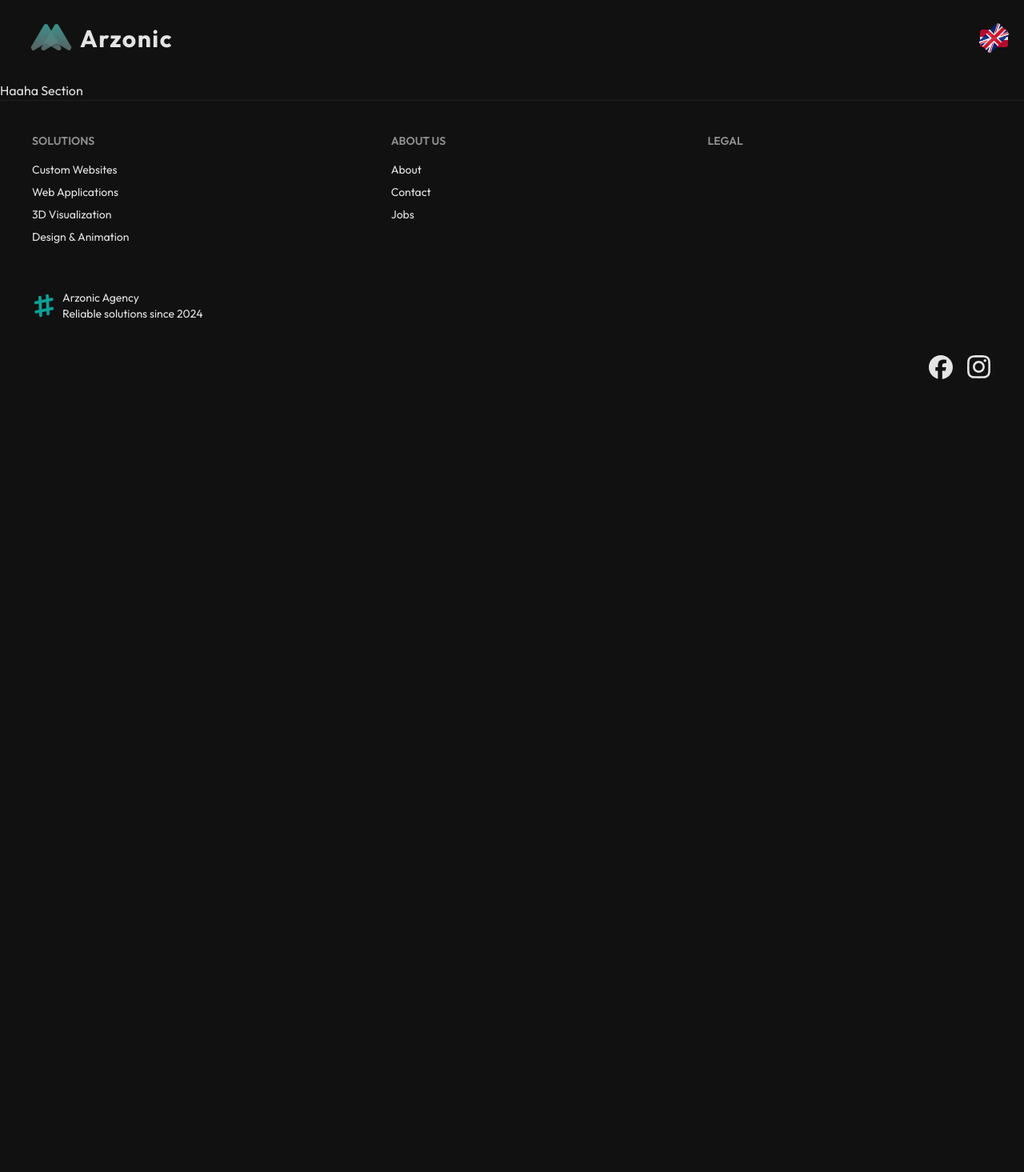
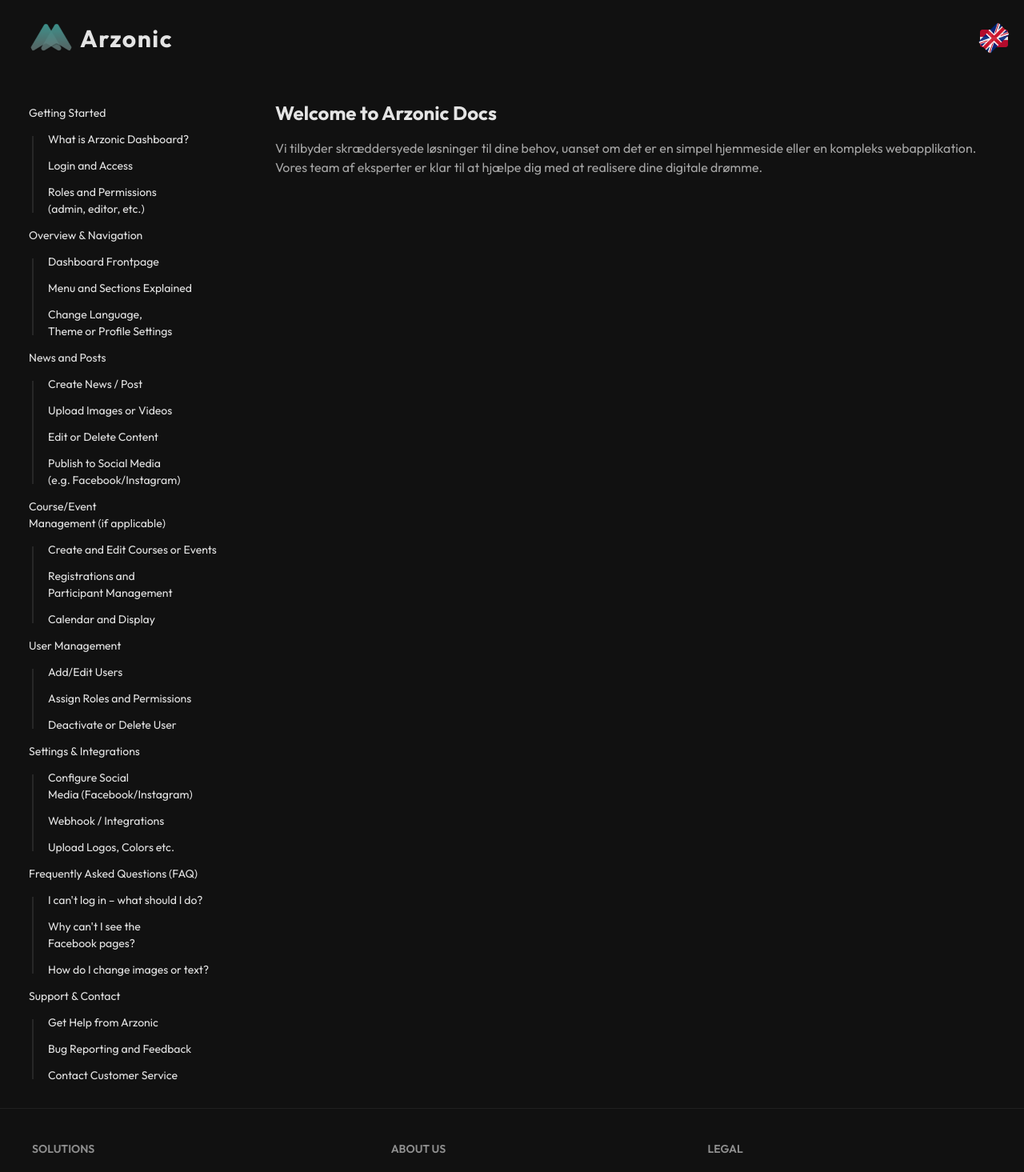
Before and after one commit to Arzonic-Agency/docs.arzonic.com, a Next.js app: page / in a window 1280 px wide. Shown: the top 1465 px of the page at 80% size. Before the commit the page ends 800 px from the top, so only its background shows below. Built offline with nearby package versions, Linux system fonts and the light colour scheme.

Commit message:
Added sidebar and translation

```diff
--- /dev/null
+++ b/src/app/(client)/HomePage.tsx
@@ -0,0 +1,23 @@
+import Sidebar from '@/components/client/layout/SideBar'
+import React from 'react'
+
+const HomePage = () => {
+  return (
+    <div className='flex flex-row'>
+        <aside className='flex-1/6'>
+          <Sidebar />
+
+        </aside>
+        <section className='flex-5/6 w-full h-full bg-base-100 overflow-y-auto'>
+            <div className='p-6'>
+                <h1 className='text-2xl font-bold mb-4'>Welcome to Arzonic Docs</h1>
+                <p className='text-base-content/70'>
+                Vi tilbyder skræddersyede løsninger til dine behov, uanset om det er en simpel hjemmeside eller en kompleks webapplikation. Vores team af eksperter er klar til at hjælpe dig med at realisere dine digitale drømme.
+                </p>
+            </div>
+        </section>
+    </div>
+  )
+}
+
+export default HomePage
--- a/src/app/(client)/page.tsx
+++ b/src/app/(client)/page.tsx
@@ -1,11 +1,12 @@
-"use client";
+import { Metadata } from "next";
+import HomePage from "./HomePage";
 
-import Section from "@/components/client/home/Section";
-
-const page = () => {
-  return <>
-    <Section />
-  </>;
+export const metadata: Metadata = {
+  title: "Arzonic Docs",
+  description:
+    "Vi tilbyder skræddersyede løsninger til dine behov, uanset om det er en simpel hjemmeside eller en kompleks webapplikation. Vores team af eksperter er klar til at hjælpe dig med at realisere dine digitale drømme.",
 };
 
-export default page;
+export default function Page() {
+  return <HomePage />;
+}
--- /dev/null
+++ b/src/components/client/layout/SideBar.tsx
@@ -0,0 +1,66 @@
+"use client";
+
+import { useTranslation } from "react-i18next";
+import Link from "next/link";
+
+const docSections = [
+	{
+		category: "getting_started",
+		items: ["what_is_dashboard", "login_access", "roles_permissions"],
+	},
+	{
+		category: "overview_navigation",
+		items: ["frontpage", "menu_sections", "change_language_theme"],
+	},
+	{
+		category: "news_posts",
+		items: ["create_post", "upload_media", "edit_delete", "social_publish"],
+	},
+	{
+		category: "course_event",
+		items: ["create_edit_course", "registration_management", "calendar_display"],
+	},
+	{
+		category: "user_management",
+		items: ["add_edit_user", "assign_roles", "deactivate_user"],
+	},
+	{
+		category: "settings_integrations",
+		items: ["configure_social", "webhook_integrations", "upload_branding"],
+	},
+	{
+		category: "faq",
+		items: ["cant_login", "cant_see_pages", "change_content"],
+	},
+	{
+		category: "support_contact",
+		items: ["get_help", "bug_feedback", "customer_service"],
+	},
+];
+
+const Sidebar = () => {
+	const { t } = useTranslation();
+
+	return (
+		<div className="p-4 w-full">
+			<ul className="menu w-72">
+				{docSections.map((section) => (
+					<li key={section.category}>
+						<span>{t(`Sidebar.${section.category}`)}</span>
+						<ul>
+							{section.items.map((item) => (
+								<li key={item}>
+									<Link href={`#${item.replace(/_/g, "-")}`}>
+										{t(`Sidebar.${item}`)}
+									</Link>
+								</li>
+							))}
+						</ul>
+					</li>
+				))}
+			</ul>
+		</div>
+	);
+};
+
+export default Sidebar;
--- a/src/i18n/locales/da.json
+++ b/src/i18n/locales/da.json
@@ -360,6 +360,48 @@
     "visualization": "3D-Design",
     "webApplications": "Webapplikationer",
     "seeMore": "Se løsninger"
+  },
+  "Sidebar": {
+    "getting_started": "Kom godt i gang",
+    "what_is_dashboard": "Hvad er Arzonic Dashboard?",
+    "login_access": "Login og adgang",
+    "roles_permissions": "Roller og tilladelser (admin, redaktør, osv.)",
+
+    "overview_navigation": "Overblik & Navigation",
+    "frontpage": "Dashboardets forside",
+    "menu_sections": "Menu og sektioner forklaret",
+    "change_language_theme": "Skift sprog, tema eller profilindstillinger",
+
+    "news_posts": "Nyheder og opslag",
+    "create_post": "Opret nyhed / post",
+    "upload_media": "Upload billeder eller videoer",
+    "edit_delete": "Rediger eller slet indhold",
+    "social_publish": "Publicering til sociale medier (fx Facebook/Instagram)",
+
+    "course_event": "Kursushåndtering / Arrangementer (hvis relevant)",
+    "create_edit_course": "Opret og rediger kurser eller events",
+    "registration_management": "Tilmeldinger og deltagerstyring",
+    "calendar_display": "Kalender og visning",
+
+    "user_management": "Brugeradministration",
+    "add_edit_user": "Tilføj/rediger brugere",
+    "assign_roles": "Tildel roller og rettigheder",
+    "deactivate_user": "Deaktiver eller slet bruger",
+
+    "settings_integrations": "Indstillinger & integrationer",
+    "configure_social": "Opsæt sociale medier (Facebook/Instagram)",
+    "webhook_integrations": "Webhook / integrationer",
+    "upload_branding": "Upload af logoer, farver osv.",
+
+    "faq": "Ofte stillede spørgsmål (FAQ)",
+    "cant_login": "Jeg kan ikke logge ind – hvad gør jeg?",
+    "cant_see_pages": "Hvorfor kan jeg ikke se Facebook-siderne?",
+    "change_content": "Hvordan ændrer jeg billeder eller tekst?",
+
+    "support_contact": "Support & kontakt",
+    "get_help": "Få hjælp fra Arzonic",
+    "bug_feedback": "Fejlmelding og feedback",
+    "customer_service": "Forbindelse til kundeservice"
   },
   "Present": {
     "title": "Superhurtige hjemmesider – bygget til ydeevne og vækst",
--- a/src/i18n/locales/en.json
+++ b/src/i18n/locales/en.json
@@ -365,6 +365,48 @@
     "visualization": "3D Visualization",
     "webApplications": "Web Applications",
     "seeMore": "See Solutions"
+  },
+  "Sidebar": {
+    "getting_started": "Getting Started",
+    "what_is_dashboard": "What is Arzonic Dashboard?",
+    "login_access": "Login and Access",
+    "roles_permissions": "Roles and Permissions (admin, editor, etc.)",
+
+    "overview_navigation": "Overview & Navigation",
+    "frontpage": "Dashboard Frontpage",
+    "menu_sections": "Menu and Sections Explained",
+    "change_language_theme": "Change Language, Theme or Profile Settings",
+
+    "news_posts": "News and Posts",
+    "create_post": "Create News / Post",
+    "upload_media": "Upload Images or Videos",
+    "edit_delete": "Edit or Delete Content",
+    "social_publish": "Publish to Social Media (e.g. Facebook/Instagram)",
+
+    "course_event": "Course/Event Management (if applicable)",
+    "create_edit_course": "Create and Edit Courses or Events",
+    "registration_management": "Registrations and Participant Management",
+    "calendar_display": "Calendar and Display",
+
+    "user_management": "User Management",
+    "add_edit_user": "Add/Edit Users",
+    "assign_roles": "Assign Roles and Permissions",
+    "deactivate_user": "Deactivate or Delete User",
+
+    "settings_integrations": "Settings & Integrations",
+    "configure_social": "Configure Social Media (Facebook/Instagram)",
+    "webhook_integrations": "Webhook / Integrations",
+    "upload_branding": "Upload Logos, Colors etc.",
+
+    "faq": "Frequently Asked Questions (FAQ)",
+    "cant_login": "I can't log in – what should I do?",
+    "cant_see_pages": "Why can't I see the Facebook pages?",
+    "change_content": "How do I change images or text?",
+
+    "support_contact": "Support & Contact",
+    "get_help": "Get Help from Arzonic",
+    "bug_feedback": "Bug Reporting and Feedback",
+    "customer_service": "Contact Customer Service"
   },
   "Present": {
     "title": "Superfast websites – built for performance and growth",
```
